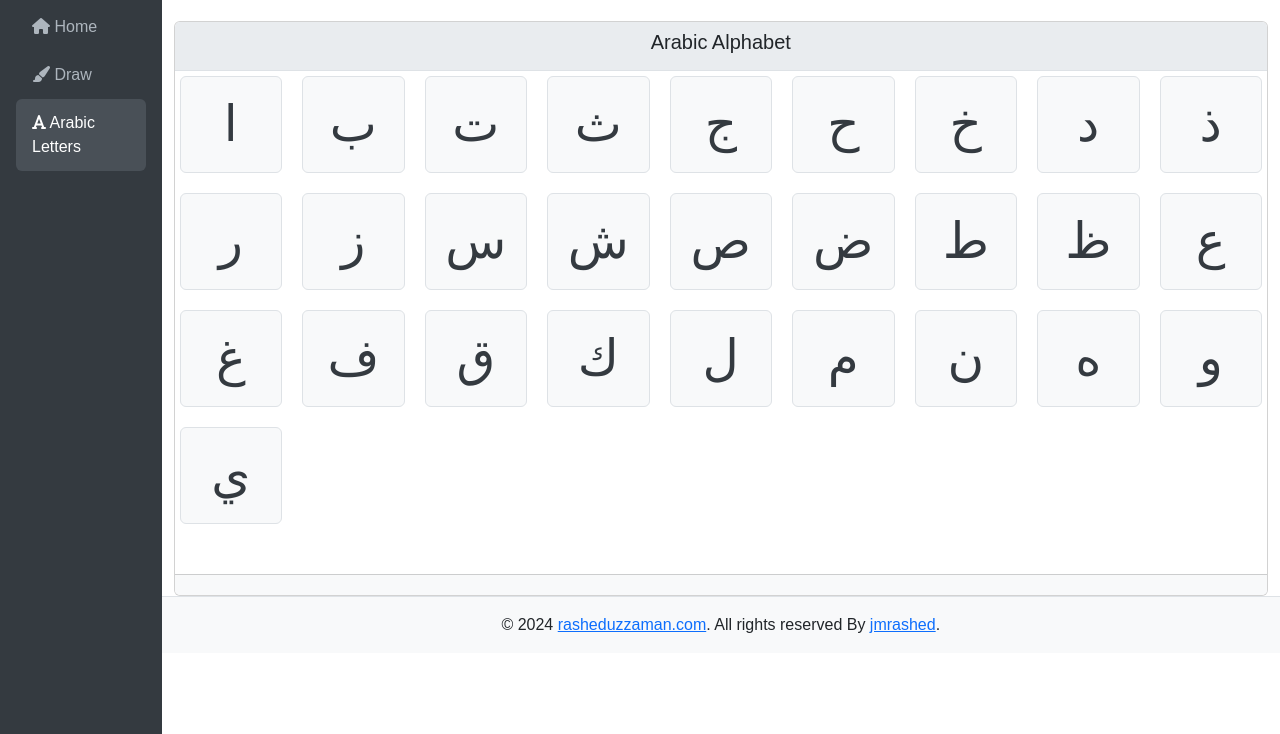
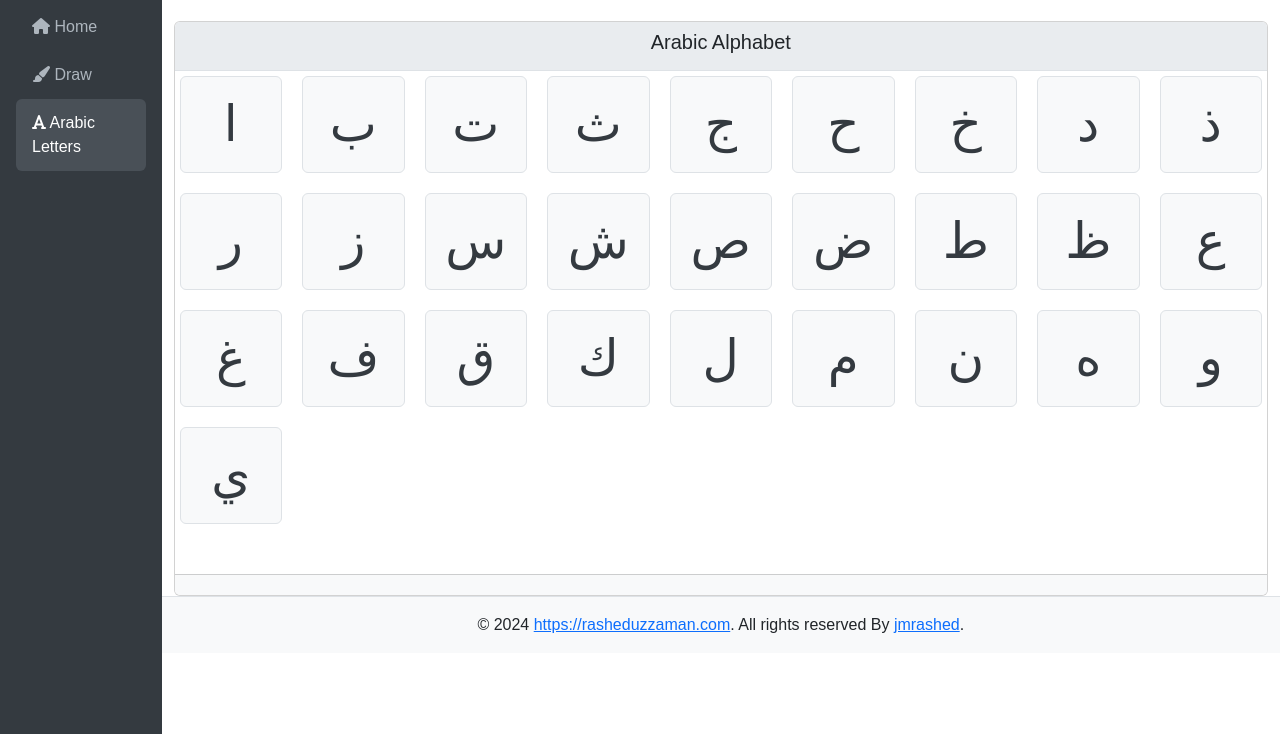
Before and after one commit to jmrashed/learn-arabic-language, a plain HTML site: page alphabet.html in a window 1280 px wide. Shown: the part 66-800 px from the top of the page. Drawn offline with nearby package versions, Linux system fonts and the light colour scheme.

Commit message:
update readme.md

```diff
--- a/alphabet.html
+++ b/alphabet.html
@@ -110,7 +110,7 @@
         <!-- Footer -->
         <footer class="footer">
           <div class="container">
-            <p class="mb-0">© 2024 <a href="rasheduzzaman.com">rasheduzzaman.com</a>. All rights reserved By <a href="https://github.com/jmrashed">jmrashed</a>.</p>
+            <p class="mb-0">© 2024 <a href="https://rasheduzzaman.com">https://rasheduzzaman.com</a>. All rights reserved By <a href="https://github.com/jmrashed">jmrashed</a>.</p>
           </div>
         </footer>
       </div>
```
Also changed, not shown: draw.html (+1 -1 lines), index.html (+1 -1 lines).
